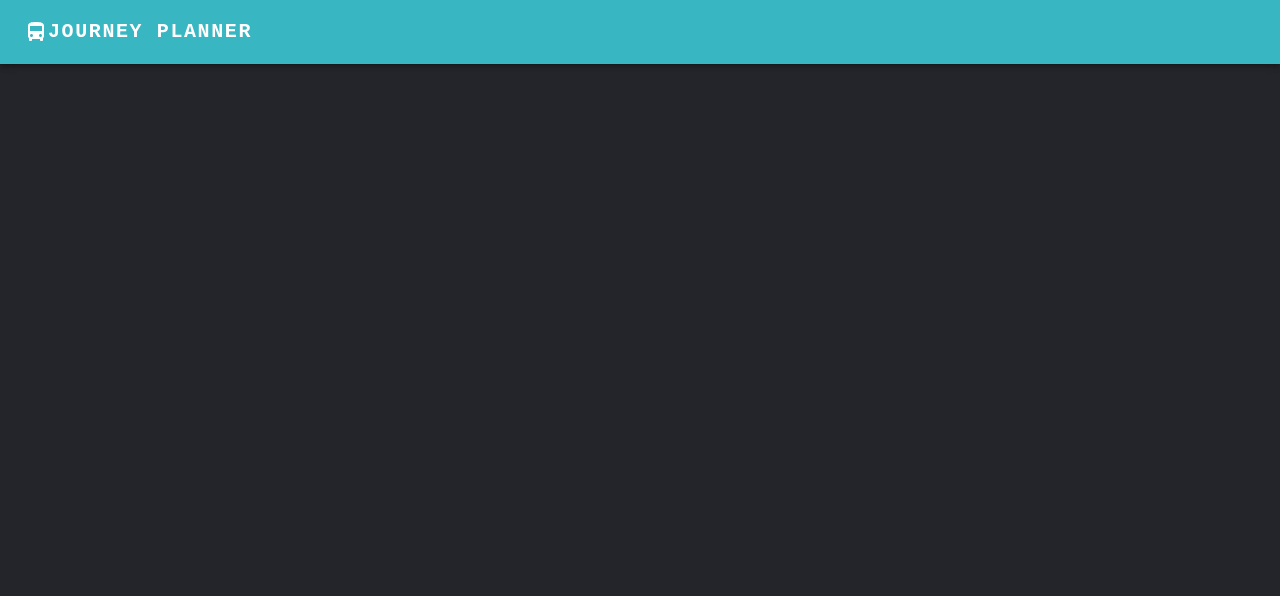
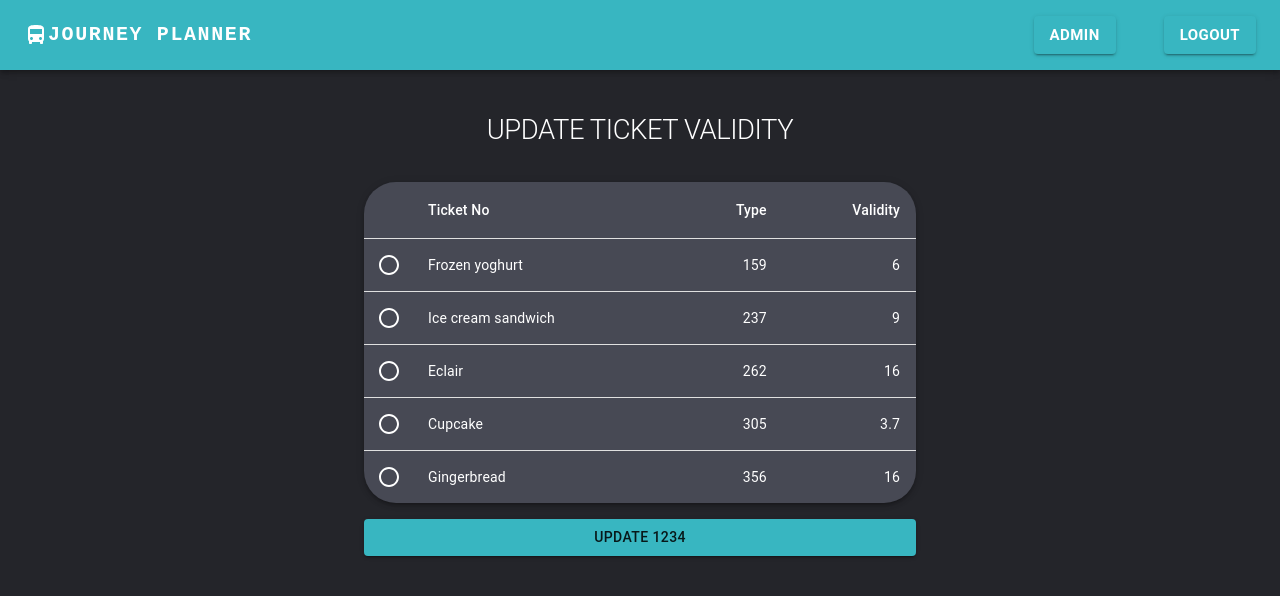
Before and after one commit to CodoDino-no4/JourneyPlanner, a React (Create React App) app in the folder client/: page /admin in a window 1280 px wide. Shown: the top 596 px of the page. Built offline with nearby package versions, Linux system fonts and the light colour scheme.

Commit message:
front end created

```diff
--- a/client/src/components/Admin/Admin.tsx
+++ b/client/src/components/Admin/Admin.tsx
@@ -1,8 +1,102 @@
-import React from 'react';
+import {
+  Button,
+  Checkbox,
+  Grid,
+  Paper,
+  Radio,
+  Table,
+  TableBody,
+  TableCell,
+  TableContainer,
+  TableHead,
+  TableRow,
+  Typography,
+} from '@mui/material';
+import { Box } from '@mui/system';
+import React, { useState } from 'react';
 import { LoginForm } from '../../components/LoginForm';
 
 interface ComponentProps {}
 
 export const Admin = (): JSX.Element => {
-  return <div></div>;
+  const [ticketNo, setTicketNo] = useState('1234');
+  const [selected, setSelected] = useState(false);
+
+  function createData(name: string, calories: number, fat: number) {
+    return { name, calories, fat };
+  }
+
+  const rows = [
+    createData('Frozen yoghurt', 159, 6.0),
+    createData('Ice cream sandwich', 237, 9.0),
+    createData('Eclair', 262, 16.0),
+    createData('Cupcake', 305, 3.7),
+    createData('Gingerbread', 356, 16.0),
+  ];
+
+  return (
+    <Box margin="auto" maxWidth="600px" p={3}>
+      <Grid container spacing={2}>
+        <Grid item xs={12}>
+          <Typography
+            color="primary.white"
+            textAlign={'center'}
+            p={'20px'}
+            variant="h1"
+          >
+            UPDATE TICKET VALIDITY
+          </Typography>
+        </Grid>
+        <Grid item xs={12}>
+          <TableContainer
+            component={Box}
+            sx={{ boxShadow: 3, borderRadius: 8, backgroundColor: '#474954' }}
+          >
+            <Table>
+              <TableHead>
+                <TableRow>
+                  <TableCell padding="checkbox" />
+                  <TableCell>Ticket No</TableCell>
+                  <TableCell align="right">Type</TableCell>
+                  <TableCell align="right">Validity</TableCell>
+                </TableRow>
+              </TableHead>
+              <TableBody>
+                {rows.map((row) => (
+                  <TableRow
+                    key={row.name}
+                    sx={{ '&:last-child td, &:last-child th': { border: 0 } }}
+                  >
+                    <TableCell padding="checkbox">
+                      <Radio
+                        color="primary"
+                        checked={selected}
+                        onClick={(selected) => setSelected(!selected)}
+                      />
+                    </TableCell>
+                    <TableCell component="th" scope="row">
+                      {row.name}
+                    </TableCell>
+                    <TableCell align="right">{row.calories}</TableCell>
+                    <TableCell align="right">{row.fat}</TableCell>
+                  </TableRow>
+                ))}
+              </TableBody>
+            </Table>
+          </TableContainer>
+        </Grid>
+        <Grid item xs={12}>
+          <Button
+            className={'submitButton'}
+            fullWidth
+            color="primary"
+            variant="contained"
+            type="submit"
+          >
+            UPDATE {ticketNo}
+          </Button>
+        </Grid>
+      </Grid>
+    </Box>
+  );
 };
--- a/client/src/components/App/App.tsx
+++ b/client/src/components/App/App.tsx
@@ -1,16 +1,17 @@
 import React, { Fragment, Suspense } from 'react';
-import { LoginForm } from '../LoginForm/LoginForm';
-import { Header } from '../Header/Header';
+import { LoginForm } from '../LoginForm';
+import { Header } from '../Header';
 import { roles } from '../../Utils/constants';
 import { CircularProgress, Container, Grid, Typography } from '@mui/material';
 import { Router, Routes, Route, BrowserRouter } from 'react-router-dom';
-import { NotFound } from '../../pages/NotFound/NotFound';
+import { NotFound } from '../../pages/NotFound';
 import { Tickets } from '../Tickets';
 import { CheckTicket } from '../CheckTicket';
+import { Admin } from '../Admin';
 
 export const App = (): JSX.Element => {
-  const isAuthenticated = false;
-  const role = isAuthenticated ? roles.CUSTOMER : roles.GUEST;
+  const isAuthenticated = true;
+  const role = isAuthenticated ? roles.ADMIN : roles.GUEST;
 
   return (
     <Suspense
@@ -45,7 +46,7 @@ export const App = (): JSX.Element => {
                   textAlign={'center'}
                   p={'20px'}
                 >
-                  Welcome
+                  WELCOME {role.toUpperCase()}
                 </Typography>
               ) : (
                 <LoginForm isAuth={isAuthenticated} />
@@ -54,13 +55,16 @@ export const App = (): JSX.Element => {
           />
           <Route path="*" element={<NotFound />} />
           {/* Customers page for purchasing and viewing tickets */}
-          <Route path="/Tickets" element={<Tickets />} />
+          {/* <Route path="/tickets" element={role === roles.CUSTOMER ? <Tickets /> : <NotFound/>} /> */}
 
           {/* Drivers page for inputting ticket code */}
-          <Route path="/CheckTicket" element={<CheckTicket />} />
+          {/* <Route path="/tickets" element={role === roles.DRIVER ? <CheckTicket /> : <NotFound/>}/> */}
 
           {/* Admin page for inputting ticket code */}
-          <Route path="/Admin" element={<CheckTicket />} />
+          <Route
+            path="/admin"
+            element={role === roles.ADMIN ? <Admin /> : <NotFound />}
+          />
 
           {/* if unathuorised then show the login screen */}
           {/* else use rbac to determine what content is shown */}
--- a/client/src/components/CheckTicket/CheckTicket.tsx
+++ b/client/src/components/CheckTicket/CheckTicket.tsx
@@ -1,7 +1,44 @@
-import React from 'react';
+import { Box, Typography, Button, TextField, Grid } from '@mui/material';
+import React, { useState } from 'react';
 
 interface Props {}
 
 export const CheckTicket = (): JSX.Element => {
-  return <div></div>;
+  const [code, setCode] = useState('');
+
+  return (
+    <Box margin="auto" maxWidth="600px" p={3}>
+      <Grid container spacing={2}>
+        <Grid item xs={12}>
+          <Typography
+            color="primary.white"
+            textAlign={'center'}
+            p={'20px'}
+            variant="h1"
+          >
+            CHECK TICKET VALIDITY
+          </Typography>
+        </Grid>
+        <Grid item xs={12}>
+          <TextField
+            fullWidth
+            label="Enter Ticket Code"
+            value={code}
+            onChange={(event) => setCode(event.target.value)}
+          />
+        </Grid>
+        <Grid item xs={12}>
+          <Button
+            className={'submitButton'}
+            fullWidth
+            color="primary"
+            variant="contained"
+            type="submit"
+          >
+            CHECK
+          </Button>
+        </Grid>
+      </Grid>
+    </Box>
+  );
 };
--- a/client/src/components/Header/Header.tsx
+++ b/client/src/components/Header/Header.tsx
@@ -19,10 +19,10 @@ interface ComponentProps {
 
 export const Header = ({ role }: ComponentProps): JSX.Element => {
   const navItems = [];
-  if (role === roles.DRIVER) {
-    navItems.push('scan');
+  if (role === roles.ADMIN) {
+    navItems.push('admin');
   }
-  if (role === roles.CUSTOMER) {
+  if (role === roles.CUSTOMER || role === roles.DRIVER) {
     navItems.push('tickets');
   }
   if (role !== roles.GUEST) {
@@ -63,6 +63,8 @@ export const Header = ({ role }: ComponentProps): JSX.Element => {
                 fontWeight: 700,
                 fontSize: 15,
               }}
+              to={`./${page}`}
+              component={NavLink}
             >
               {page}
             </Button>
--- a/client/src/components/Tickets/Tickets.tsx
+++ b/client/src/components/Tickets/Tickets.tsx
@@ -1,7 +1,88 @@
-import React from 'react';
+import { Box, Typography, Button, Grid } from '@mui/material';
+import React, { useState } from 'react';
 
 interface Props {}
 
 export const Tickets = (): JSX.Element => {
-  return <div></div>;
+  const [type] = useState('Day Pass');
+  const [orderNo] = useState('#0013');
+  const [orderDate] = useState('20/01/23');
+  const [isValid] = useState(true);
+  const [code] = useState('12345678');
+
+  return (
+    <Box margin="auto" maxWidth="600px" p={3}>
+      <Grid container spacing={2}>
+        <Grid item xs={12}>
+          <Typography
+            color="primary.white"
+            textAlign={'center'}
+            p={'20px'}
+            variant="h1"
+          >
+            TICKETS
+          </Typography>
+        </Grid>
+        <Grid item xs={12}>
+          <Box
+            margin="auto"
+            width="500px"
+            p={3}
+            sx={{ boxShadow: 3, borderRadius: 8, backgroundColor: '#474954' }}
+          >
+            <Typography
+              color="primary.main"
+              textAlign={'left'}
+              fontWeight={'1000'}
+              fontSize={'50px'}
+            >
+              {type} : {isValid ? 'Valid' : 'Invalid'}
+            </Typography>
+            <Typography
+              color="primary.main"
+              textAlign={'left'}
+              variant="h3"
+              p={'20px'}
+            >
+              Order No: {orderNo} <br />
+              Order Date: {orderDate} <br />
+              Ticket Code: {code} <br />
+            </Typography>
+          </Box>
+        </Grid>
+        <Grid item xs={12}>
+          <Box
+            margin="auto"
+            width="500px"
+            p={3}
+            sx={{
+              boxShadow: 3,
+              borderRadius: 8,
+              backgroundColor: '#474954',
+              opacity: 0.5,
+            }}
+          >
+            <Typography
+              color="primary.main"
+              textAlign={'left'}
+              fontWeight={'1000'}
+              fontSize={'50px'}
+            >
+              {type} : Invalid
+            </Typography>
+            <Typography
+              color="primary.main"
+              textAlign={'left'}
+              variant="h3"
+              p={'20px'}
+            >
+              Order No: #0014 <br />
+              Order Date: 16/04/22 <br />
+              Ticket Code: 123444 <br />
+            </Typography>
+          </Box>
+        </Grid>
+      </Grid>
+    </Box>
+  );
 };
```
